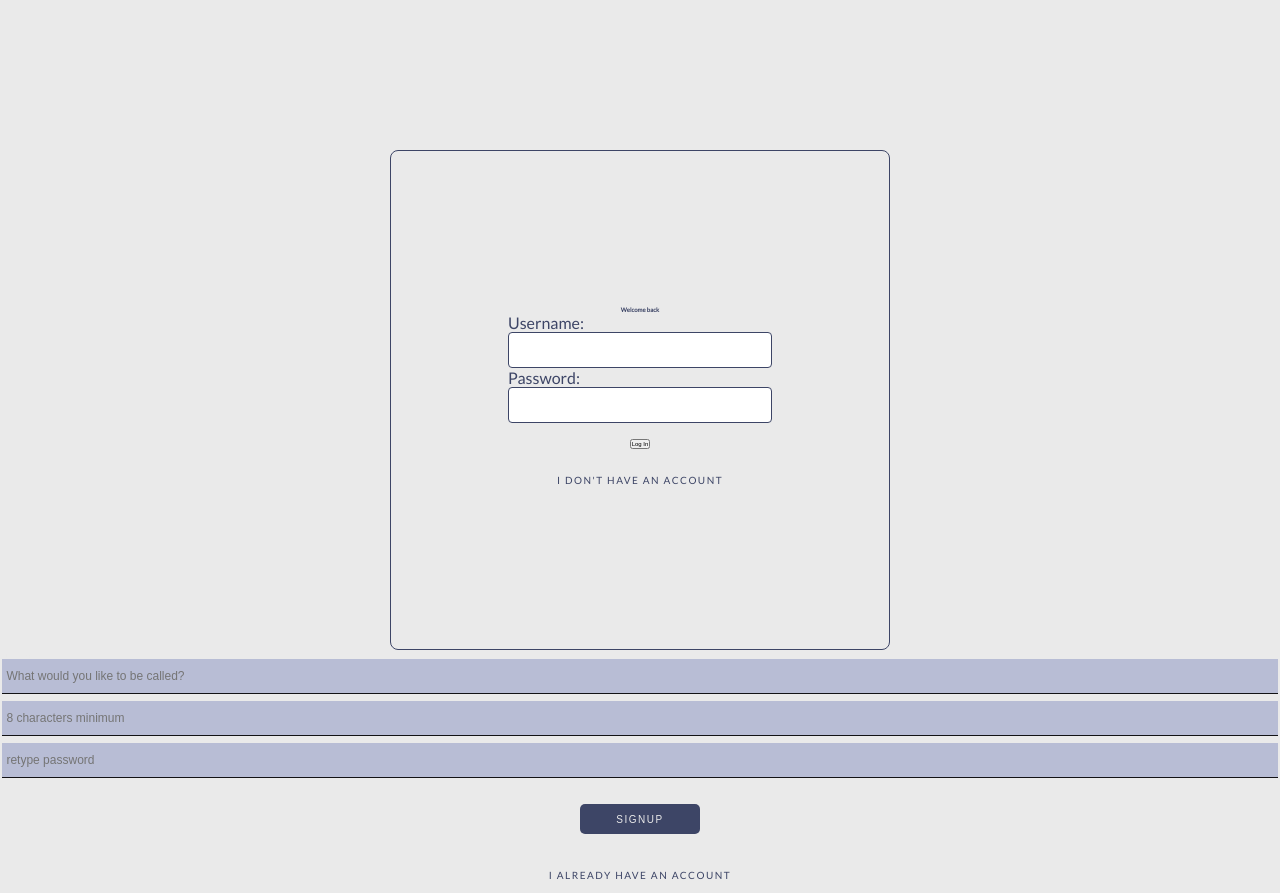
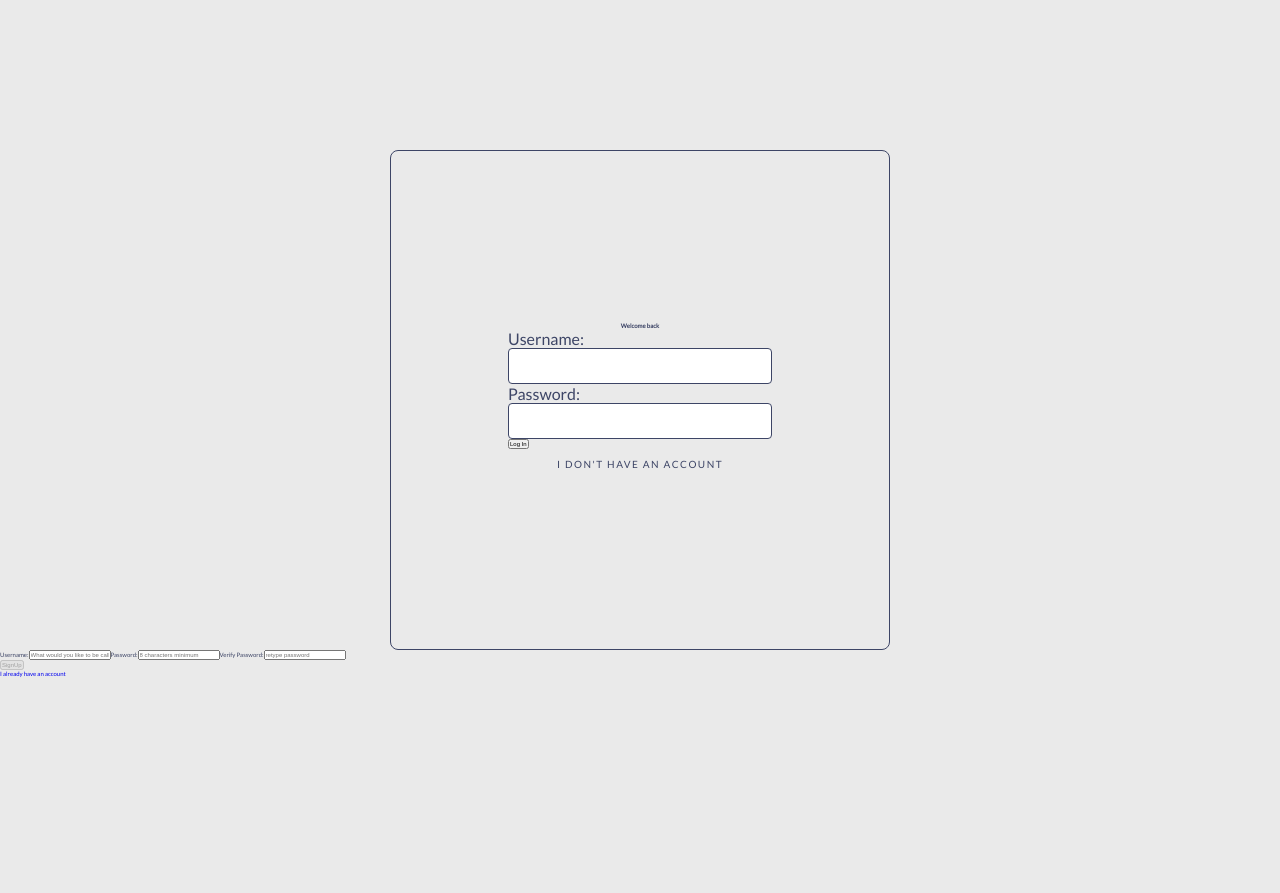
Before and after one commit to FreedomWriter/essentialism-front-end, a React (Create React App) app: page / in a window 1280 px wide. After the commit the page ends 800 px from the top, so only its background shows below. Built offline with nearby package versions, Linux system fonts and the light colour scheme.

Commit message:
All styles stripped

```diff
--- a/src/App.js
+++ b/src/App.js
@@ -3,7 +3,7 @@ import { BrowserRouter as Router, Switch } from "react-router-dom";
 import { useSelector } from "react-redux";
 import PrivateRoute from "./utils/PrivateRoute";
 
-import SignInAndUpPage from "./pages/sign-in-and-up";
+import SignInAndUpPage from "./pages/AuthenticateUserPage";
 import Header from "./components/NavBar";
 import AboutValues from "./pages/AboutValuesPage";
 import EnterValues from "./pages/EnterValuesPage";
--- a/src/components/Login/index.js
+++ b/src/components/Login/index.js
@@ -1,5 +1,11 @@
-import React, { useState, useEffect } from "react";
-import { useHistory, Link } from "react-router-dom";
+import React, {
+  useState,
+  // useEffect
+} from "react";
+import {
+  useHistory,
+  //  Link
+} from "react-router-dom";
 import { useDispatch } from "react-redux";
 
 import { postLogin } from "../../store/actions/login.actions";
@@ -8,8 +14,9 @@ import { getUserValues } from "../../store/actions/user-values.actions";
 import { getUserProjects } from "../../store/actions/projects.actions";
 
 import { LoginLinkSignUp, H1 } from "./styled";
-import { SignUpButtonContainer, Container } from "../Signup/styled";
 import { Form, Input, Label } from "../../ui/custom-forms";
+
+import { Container } from "./styled";
 
 const LoginForm = () => {
   const history = useHistory();
@@ -19,12 +26,12 @@ const LoginForm = () => {
     username: "",
     password: "",
   });
-  const [errors, setErrors] = useState({
-    username: "",
-    password: "",
-  });
+  // const [errors, setErrors] = useState({
+  //   username: "",
+  //   password: "",
+  // });
 
-  const [isDisabled, setIsDisabled] = useState();
+  const [isDisabled] = useState();
 
   function handleChanges(e) {
     setFormValues({ ...formValues, [e.target.name]: e.target.value });
@@ -70,11 +77,11 @@ const LoginForm = () => {
           placeholder=""
           onChange={handleChanges}
         />
-        <SignUpButtonContainer>
+        <div>
           <button type="submit" disabled={isDisabled}>
             Log In
           </button>
-        </SignUpButtonContainer>
+        </div>
         <LoginLinkSignUp to="/up">I don't have an account</LoginLinkSignUp>
       </Form>
     </Container>
--- a/src/components/Login/styled.js
+++ b/src/components/Login/styled.js
@@ -1,5 +1,5 @@
 import styled from "styled-components";
-import { setColor } from "../../ui/globals/styles";
+import { setColor, media } from "../../ui/globals/styles";
 
 // custom ui
 import { CustomLink } from "../../ui/custom-link/CustomLink.styles";
@@ -16,3 +16,19 @@ export const H1 = styled.h1`
   width: 100%;
   text-align: center;
 `;
+
+export const Container = styled.div`
+  border: 1px solid ${setColor.mainColor};
+  border-radius: 8px;
+  margin: 0 auto;
+  margin-top: calc(50vh - 250px);
+  width: 300px;
+  height: 500px;
+  display: flex;
+  justify-content: center;
+  align-items: center;
+  background-color: ${setColor.offWhite} ${media.medium`
+    width: 500px;
+    height: 500px;
+  `};
+`;
--- a/src/components/Signup/index.js
+++ b/src/components/Signup/index.js
@@ -1,16 +1,8 @@
 import React, { useState } from "react";
-import { useHistory } from "react-router-dom";
+import { useHistory, Link } from "react-router-dom";
 import { useDispatch } from "react-redux";
-import * as Yup from "yup";
-
-import { SignUpButtonContainer } from "./styled";
-import { CustomButton } from "../../ui/custom-button/CustomButton";
-
-import { LoginLinkSignUp as SigninLink } from "../Login/styled";
 
 import { postRegister } from "../../store/actions/login.actions";
-
-import { StyledInput, StyledLabel, Form } from "../../ui/custom-forms";
 
 const SignUpForm = () => {
   const history = useHistory();
@@ -22,45 +14,15 @@ const SignUpForm = () => {
     verifyPassword: "",
   });
 
-  const [errors, setErrors] = useState({
+  const [errors] = useState({
     username: "",
     password: "",
     verifyPassword: "",
   });
 
-  const [buttonDisabled, setButtonDisabled] = useState();
-
-  let formSchema = Yup.object().shape({
-    username: Yup.string().min(2, "Username must be at least 2 characters"),
-    password: Yup.string().min(8, "Password must be 8 characters or longer"),
-    verifyPassword: Yup.string().matches(
-      formValues.password,
-      "Password do not match"
-    ),
-  });
-  // console.log({ formValues });
+  const [buttonDisabled] = useState(true);
 
   function handleChanges(e) {
-    // e.persist();
-    // Yup.reach(formSchema, e.target.name)
-    //   //we can then run validate using the value
-    //   .validate(e.target.value)
-    //   // if the validation is successful, we can clear the error message
-    //   .then((valid) => {
-    //     setButtonDisabled(!valid);
-    //     setErrors({
-    //       ...errors,
-    //       [e.target.name]: "",
-    //     });
-    //   })
-    //   /* if the validation is unsuccessful, we can set the error message to the message
-    //   returned from yup (that we created in our schema) */
-    //   .catch((err) => {
-    //     setErrors({
-    //       ...errors,
-    //       [e.target.name]: err.errors[0],
-    //     });
-    //   });
     setFormValues({ ...formValues, [e.target.name]: e.target.value });
   }
   const handleClick = async (e) => {
@@ -92,23 +54,20 @@ const SignUpForm = () => {
   btnDisable();
 
   return (
-    <Form onSubmit={handleClick}>
-      <StyledLabel htmlFor="username">Username:</StyledLabel>
-      <StyledInput
+    <form onSubmit={handleClick}>
+      <label htmlFor="username">Username:</label>
+      <input
         id="username"
         name="username"
         value={formValues.username}
         placeholder="What would you like to be called?"
         onChange={handleChanges}
       />
-      {/* {errors.username.length > 1 ? (
-        <p className="error">{errors.username}</p>
-      ) : null} */}
       {formValues.username.length > 1 ? (
         <p className="error">Username must be at least 2 characters</p>
       ) : null}
-      <StyledLabel htmlFor="password">Password:</StyledLabel>
-      <StyledInput
+      <label htmlFor="password">Password:</label>
+      <input
         id="password"
         name="password"
         type="password"
@@ -116,8 +75,8 @@ const SignUpForm = () => {
         placeholder="8 characters minimum"
         onChange={handleChanges}
       />
-      <StyledLabel htmlFor="verifyPassword">Verify Password:</StyledLabel>
-      <StyledInput
+      <label htmlFor="verifyPassword">Verify Password:</label>
+      <input
         id="verifyPassword"
         name="verifyPassword"
         type="password"
@@ -125,20 +84,13 @@ const SignUpForm = () => {
         placeholder="retype password"
         onChange={handleChanges}
       />
-
-      {/* {errors.verifyPassword.length > 7 ? (
-        <p className="error">{errors.verifyPassword}</p>
-      ) : null} */}
-      <SignUpButtonContainer>
-        <CustomButton
-          type="submit"
-          // disabled={buttonDisabled}
-        >
+      <div>
+        <button type="submit" disabled={buttonDisabled}>
           SignUp
-        </CustomButton>
-      </SignUpButtonContainer>
-      <SigninLink to="/in">I already have an account</SigninLink>
-    </Form>
+        </button>
+      </div>
+      <Link to="/in">I already have an account</Link>
+    </form>
   );
 };
 
--- a/src/components/Signup/styled.js
+++ b/src/components/Signup/styled.js
@@ -1,63 +1,2 @@
-import styled from "styled-components";
-import { media, setColor } from "../../ui/globals/styles";
-import {
-  CustomButton,
-  CustomButtonContainer,
-} from "../../ui/custom-button/CustomButton";
-import { CustomLink } from "../../ui/custom-link/CustomLink.styles";
-
-export const SignUpButton = styled(CustomButton)`
-  background: transparent;
-  margin: 10% auto 0;
-  border: transparent;
-`;
-
-export const SignUpLinkLogin = styled(CustomLink)`
-  background: transparent;
-  margin: 10% auto 0;
-  border: transparent;
-  text-decoration: none;
-`;
-
-export const SignUpButtonContainer = styled(CustomButtonContainer)`
-  flex-flow: row nowrap;
-  justify-content: space-evenly;
-  padding: 16px;
-`;
-
-export const Container = styled.div`
-  border: 1px solid ${setColor.mainColor};
-  border-radius: 8px;
-  margin: 0 auto;
-  margin-top: calc(50vh - 250px);
-  width: 300px;
-  height: 500px;
-  display: flex;
-  justify-content: center;
-  align-items: center;
-  background-color: ${setColor.offWhite} ${media.medium`
-    width: 500px;
-    height: 500px;
-  `};
-`;
-
 // import styled from "styled-components";
-// import { setColor } from "../../ui/globals/styles";
-
-// // custom ui
-// import { CustomLink } from "../../ui/custom-link/CustomLink.styles";
-// import { StyledForm } from "../../ui/custom-forms";
-
-// export const LoginLinkSignUp = styled(CustomLink)`
-//   background: transparent;
-//   width: 100%;
-// `;
-
-// export const StyledLoginForm = styled(StyledForm)`
-//   position: absolute;
-//   top: 7.5vh;
-//   right: 25%;
-//   h4 {
-//     color: ${setColor.offWhite};
-//   }
-// `;
+// import { media, setColor } from "../../ui/globals/styles";
```
Also changed, not shown: src/pages/AuthenticateUserPage/index.js (renamed from src/pages/sign-in-and-up/index.js).
